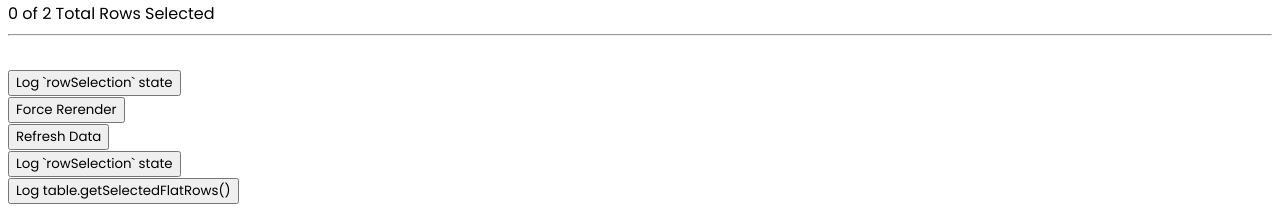
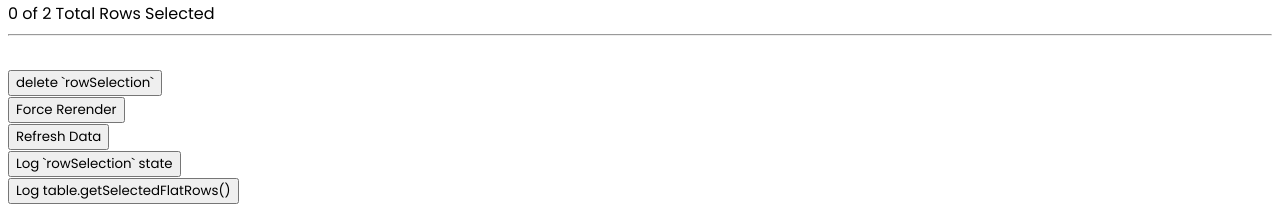
Before and after one commit to himyjan/Front-End-Class-Midterm, a React (Create React App) app: page /messages in a window 1280 px wide. Shown: the part 349-555 px from the top of the page. Built offline with nearby package versions, Linux system fonts and the light colour scheme; data requests are answered from the project's data file.

Commit message:
adjust button text

```diff
--- a/src/pages/Messages.tsx
+++ b/src/pages/Messages.tsx
@@ -35,11 +35,12 @@ function Messages({ className }: Props) {
   }
 
   function deleteJsonServerRecord(ids: string[]) {
-    ids.forEach(id => {
+    ids.forEach((id) => {
       axios.delete(`${baseURL}/${id}`).then((response) => {
         setData(response.data);
       });
     });
+    getJsonServerRecord();
   }
 
   useEffect(() => {
@@ -293,7 +294,7 @@ function Messages({ className }: Props) {
             className="border rounded p-2 mb-2"
             onClick={() => deleteJsonServerRecord(Object.keys(rowSelection))}
           >
-            Log `rowSelection` state
+            delete `rowSelection`
           </button>
         </div>
         <div>
```
